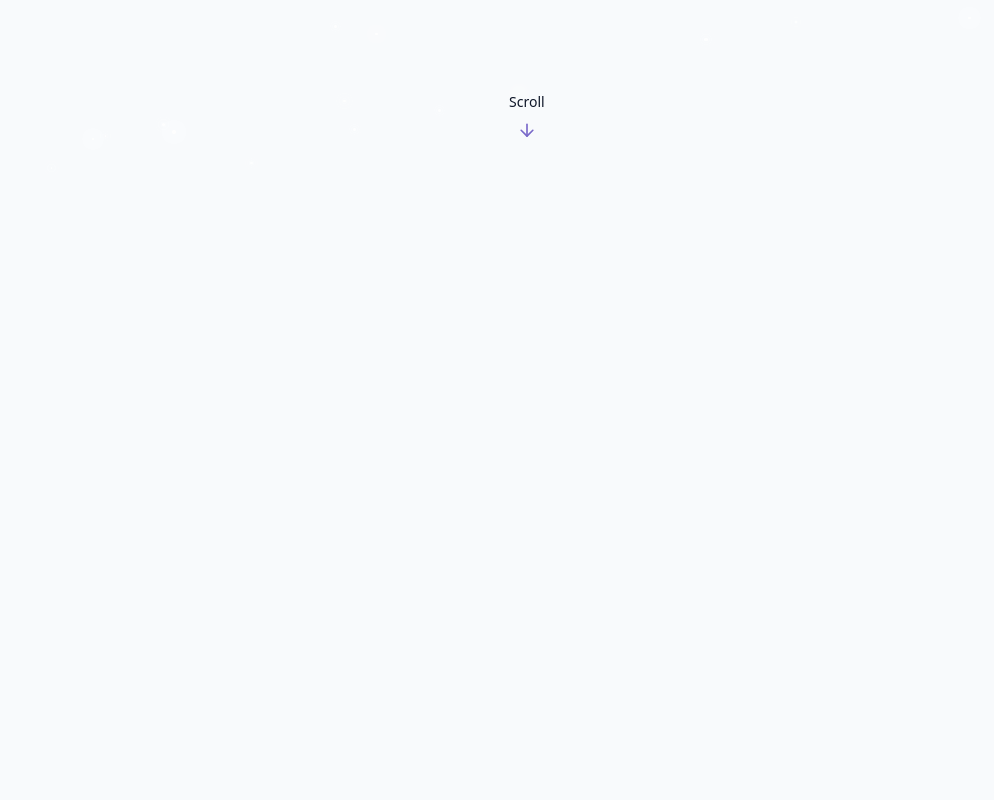
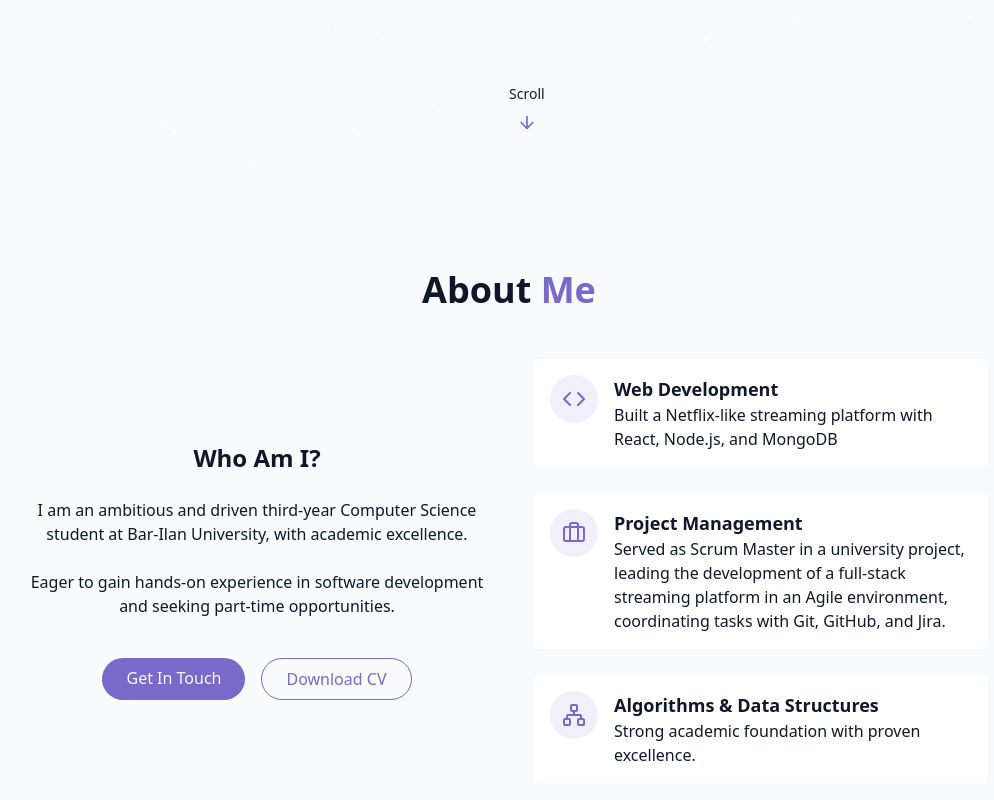
Before and after one commit to Amit-Bruhim/My_Portfolio, a React (Vite) app: page / in a window 1280 px wide. Shown: the part 626-1426 px from the top of the page, without its empty margins (131-1125 px from the left). Before the commit the page ends 800 px from the top, so only its background shows below. Built offline with nearby package versions, Linux system fonts and the light colour scheme.

Commit message:
about me section is ready

```diff
--- /dev/null
+++ b/src/components/AboutSection.jsx
@@ -0,0 +1,81 @@
+import { Briefcase, Code, Network } from "lucide-react"
+
+
+export const AboutSection = () => {
+    return (<section id="about" className="py-24 px-4 relative">
+        <div className="container mx-auto max-w-5xl">
+            <h2 className="text-3xl md:text-4xl font-bold mb-12 text-center">
+                About <span className="text-primary">Me</span>
+            </h2>
+
+            <div className="grid grid-cols-1 md:grid-cols-2 gap-12 items-center">
+                <div className="space-y-6">
+                    <h3 className="text-2xl font-semibold">Who Am I?</h3>
+                    <p className="text-muted-foreground">
+                    I am an ambitious and driven third-year Computer Science student at Bar-Ilan University, with academic excellence.
+                    </p>
+                    <p className="text-muted-foreground">
+                    Eager to gain hands-on experience
+                    in software development and seeking part-time opportunities.
+                    </p>
+
+                    <div className="flex flex-col sm:flex-row gap-4 pt-4 justify-center">
+                        <a href="#contact" className="cosmic-button">
+                            Get In Touch
+                        </a>
+
+                        <a href="/Amit_Bruhim_CV.pdf" download={"Amit Bruhim CV.pdf"} className="px-6 py-2 rounded-full border border-primary text-primary hover:bg-primary/10 transition-colors duration-300">
+                            Download CV
+                        </a>
+                    </div>
+                </div>
+
+                <div className="grid grid-cols-1 gap-6">
+                    <div className="gradient-border p-4 card-hover">
+                        <div className="flex items-start gap-4">
+                            <div className="p-3 rounded-full bg-primary/10">
+                            <Code className="h-6 w-6 text-primary"/>
+                            </div>
+                            <div className="text-left">
+                                <h4 className="font-semibold text-lg"> Web Development</h4>
+                                <p className="text-muted-foreground">
+                                    Built a Netflix-like streaming platform with React, Node.js, and MongoDB
+                                </p>
+                            </div>
+                        </div>
+                    </div>
+                    <div className="gradient-border p-4 card-hover">
+                        <div className="flex items-start gap-4">
+                            <div className="p-3 rounded-full bg-primary/10">
+                            <Briefcase className="h-6 w-6 text-primary"/>
+                            </div>
+                            <div className="text-left">
+                                <h4 className="font-semibold text-lg"> Project Management</h4>
+                                <p className="text-muted-foreground">
+                                    Served as Scrum Master in a university project, leading the development of a full-stack streaming platform in an Agile environment, coordinating tasks with Git, GitHub, and Jira.                                </p>
+                            </div>
+                        </div>
+                    </div>
+                    <div className="gradient-border p-4 card-hover">
+                        <div className="flex items-start gap-4">
+                            <div className="p-3 rounded-full bg-primary/10">
+                            <Network className="h-6 w-6 text-primary"/>
+                            </div>
+                            <div className="text-left">
+                                <h4 className="font-semibold text-lg"> Algorithms & Data Structures</h4>
+                                <p className="text-muted-foreground">
+                                    Strong academic foundation with proven excellence.
+                                </p>
+                            </div>
+                        </div>
+                    </div>
+
+                </div>
+
+
+            </div>
+        </div>
+
+    </section>
+    )
+}
--- a/src/components/HeroSection.jsx
+++ b/src/components/HeroSection.jsx
@@ -14,8 +14,7 @@
                 </h1>
 
             <p className="text-lg md:text-xl text-muted-foreground max-w-2xl mx-auto opacity-0 animate-fade-in-delay-4">
-                I am an ambitious and driven third-year Computer Science student at Bar-Ilan University, with academic excellence, eager to gain hands-on experience
-                in software development and seeking part-time opportunities.
+                Aspiring Software Engineer
             </p>
         <div className="pt-4 opacity-0 animate-fade-in-delay-4">
             <a href="#projects" className="cosmic-button">
--- a/src/pages/Home.jsx
+++ b/src/pages/Home.jsx
@@ -2,6 +2,7 @@
 import { ThemeToggle } from "../components/ThemeToggle";
 import { StarBackground } from "@/components/StarBackground";
 import { HeroSection } from "@/components/HeroSection";
+import { AboutSection } from "../components/AboutSection";
 
 
 
@@ -18,6 +19,7 @@
         {/* Main Content */}
         <main>
             <HeroSection/>
+            <AboutSection/>
         </main>
         {/* Footer */}
 
```
Also changed, not shown: 1 other file (tests, documents, lock files or other folders).
